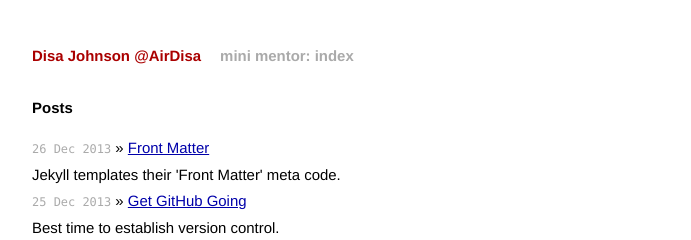
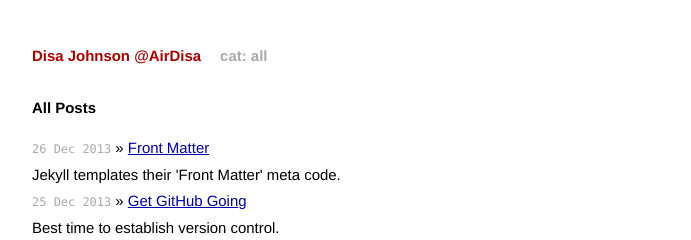
Before and after one commit to AirDisa/airdisa.github.io, a Jekyll site: the page built from index.html, in a window 1280 px wide. Shown: the top 240 px of the page, without its empty margins (294-985 px from the left). Built offline with Jekyll 4.4.1, drawn with Linux system fonts in a browser that asks for light colours; Markdown is read by kramdown in place of the engine named in the settings.

Commit message:
[0.0.45 Blog] Exchange mini mentor for cat

```diff
--- a/_layouts/default.html
+++ b/_layouts/default.html
@@ -20,7 +20,7 @@
         <div class="site">
           <div class="header">
             <h1 class="title"><a href="/">{{ site.name }}</a></h1>
-            <a class="extra" href="/{{ page.category }}.html">mini mentor: {{ page.category }}</a>
+            <a class="extra" href="/{{ page.category }}.html">cat: {{ page.category }}</a>
           </div>
 
           {{ content }}
--- a/_posts/2013-12-26-yaml-front-matter.markdown
+++ b/_posts/2013-12-26-yaml-front-matter.markdown
@@ -24,6 +24,7 @@ tags: jekyll
 
 People who don't code might ask why. Why code something from scratch when instead you can go with ready-made Wordpress? The answer can only lie in your love for learning code. You either have it, or you don't. There is no rational reason to take the time to learn this stuff when you can literally fire up Wordpress and write, like what writers do.
 
-Learning to code takes perseverance, and concentration. Front matter is simple enough that it doesn't require much coding skill. It can be learned quickly, the perfect platform to get into coding without diving headfirst into something like Java. Java is an awesome language. Jekyll doesn't compare. Jekyll can get you started more easily.
+Learning to code takes perseverance, and concentration. Front matter is simple enough that it doesn't require much coding skill. It can be learned quickly to be a nice platform to get acquainted with coding. Jekyll also uses [Redcarpet][red-carpet] for markdown, which gently gets into trickier business where the dynamic power really is.
 
+[red-carpet]: https://github.com/vmg/redcarpet
 [front-matter]: http://jekyllrb.com/docs/frontmatter/
--- a/index.html
+++ b/index.html
@@ -2,12 +2,12 @@
 layout:   default
 title:    Disa Johnson @AirDisa
 excerpt:  Disa Johnson @AirDisa mini mentor blog (principly concerning software engineering ideas).
-category: index
+category: all
 tags:     github, jekyll, javascript, ruby, perl
 ---
 
 <div id="home">
-  <h1>Posts</h1>
+  <h1>All Posts</h1>
   <ul class="posts">
     {% for post in site.posts %}
     <li><span>{{ post.date | date_to_string }}</span> &raquo; <a href="{{ post.url }}">{{ post.title }}</a><br />{{ post.excerpt }}</li>
```
Also changed, not shown: 6 other files.
